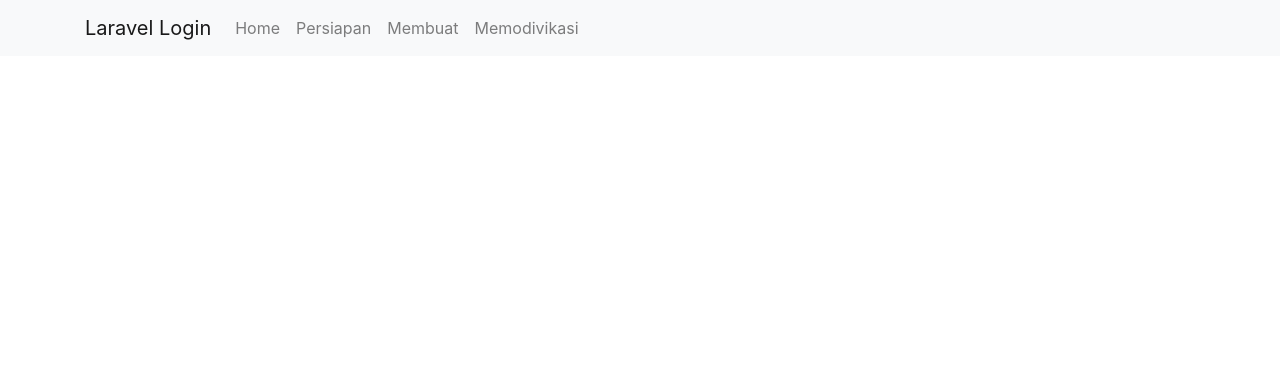
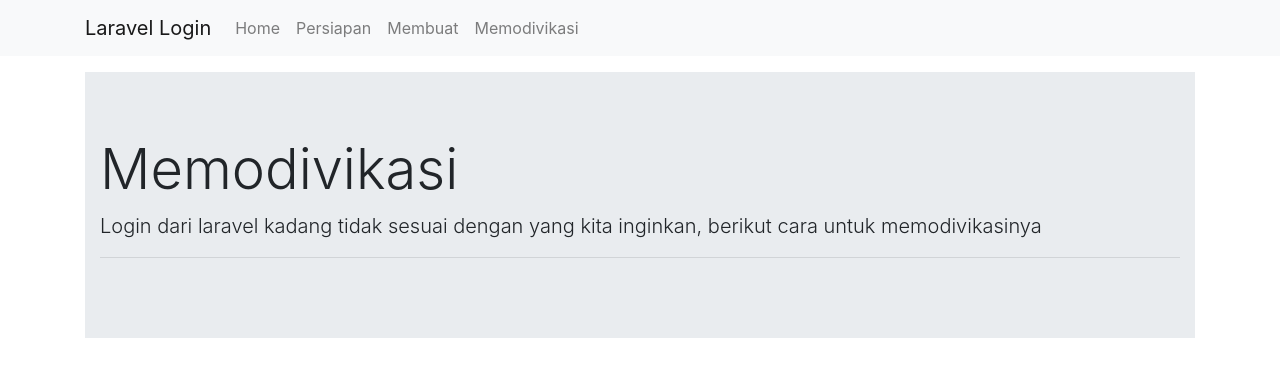
Before and after one commit to KNobHack/laravel-tutor, a PHP site: page /index.php?page=memodivikasi in a window 1280 px wide. Shown: the top 377 px of the page. Run offline with PHP 8.4, Linux system fonts and the light colour scheme.

Commit message:
security improvment, tambah 'membuat', 'memodivikasi', 'welcome'

```diff
--- a/index.php
+++ b/index.php
@@ -38,21 +38,18 @@
         <?php
 
         if (isset($_GET['page'])) :
-            $included = true;
-            if (file_exists($_GET['page'] . '.php')) :
+            if (
+                $_GET['page'] == 'persiapan' ||
+                $_GET['page'] == 'membuat' ||
+                $_GET['page'] == 'memodivikasi'
+            ) :
                 include($_GET['page'] . '.php');
+            else :
+                include('welcome.php');
             endif;
-        else : ?>
-
-            <div class="jumbotron">
-                <h1 class="display-4">Selamat Datang</h1>
-                <p class="lead">Belajar membuat login menggunakan laravel</p>
-                <hr class="my-4">
-                <p>Langsung aja mulai, click tombol mulai di bawah</p>
-                <a class="btn btn-primary btn-lg" href="./?page=persiapan" role="button">Mulai</a>
-            </div>
-
-        <?php endif; ?>
+        else :
+            include('welcome.php');
+        endif; ?>
     </div>
 
     <script src="jquery/jquery.min.js"></script>
--- /dev/null
+++ b/memodivikasi.php
@@ -0,0 +1,7 @@
+<div class="jumbotron jumbotron-fluid">
+    <div class="container">
+        <h1 class="display-4">Memodivikasi</h1>
+        <p class="lead">Login dari laravel kadang tidak sesuai dengan yang kita inginkan, berikut cara untuk memodivikasinya</p>
+        <hr>
+    </div>
+</div>
--- a/persiapan.php
+++ b/persiapan.php
@@ -1,6 +1,3 @@
-<?php if (!isset($included)) {
-    header('Location:index.php');
-} ?>
 <div class="jumbotron jumbotron-fluid">
     <div class="container">
         <h1 class="display-4">Persiapan</h1>
```
Also changed, not shown: membuat.php (added, +7 -0 lines), welcome.php (added, +7 -0 lines).
